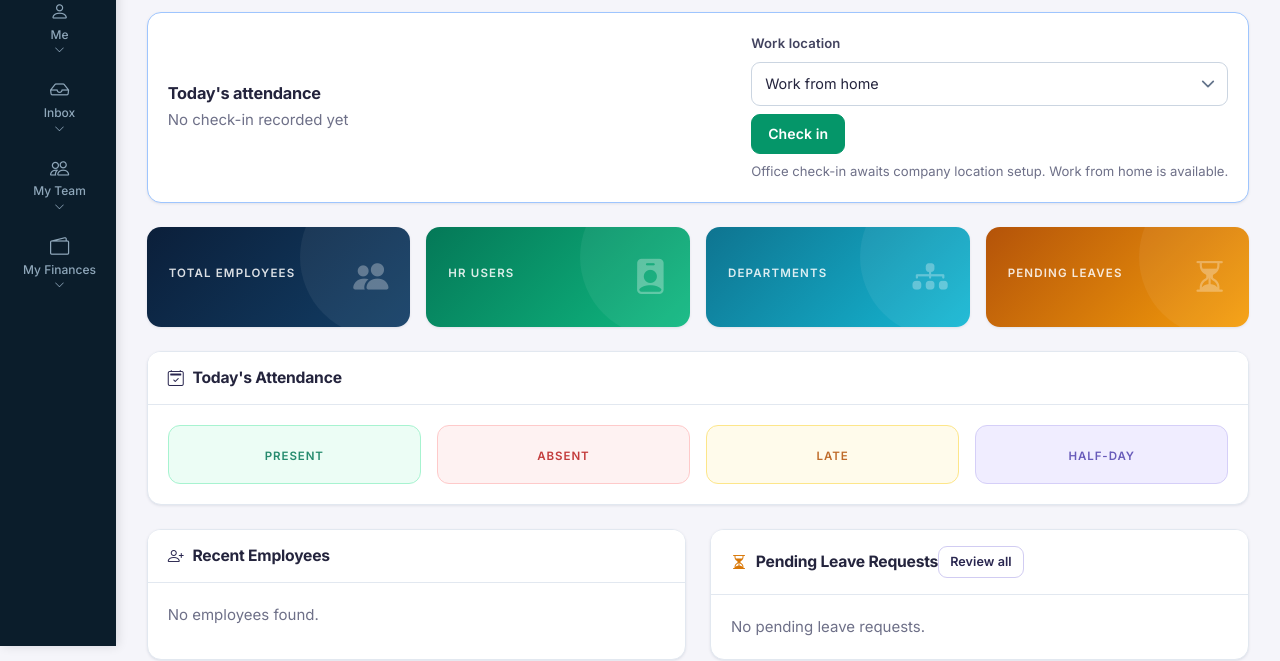
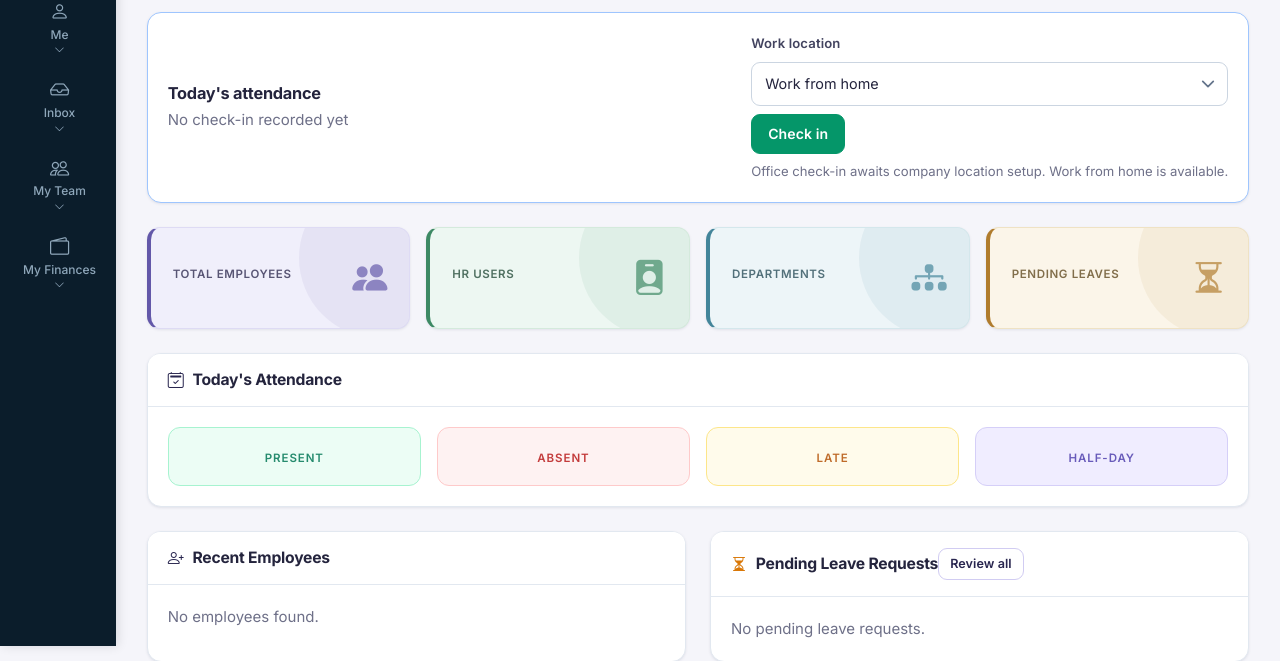
Before and after one commit to neethusanto/HRM_MANAGEMENT, a Django app: template Ems_app/templates/admin/admin_dashboard.html in a window 1280 px wide. Shown: the part 154-815 px from the top of the page. Run offline with Django 5.2, Linux system fonts and the light colour scheme; the template is opened without the code that fills it, so the values that code supplies are empty; the visitor is signed in with stand-in values (Sample User, id 1).

Commit message:
Polish login navigation and dashboard colors

```diff
--- a/static/css/theme.css
+++ b/static/css/theme.css
@@ -703,6 +703,62 @@ html, body {
 .leave-empty-state .leave-type-icon { margin: 0 auto 14px; }
 .leave-empty-state p { color: var(--text-muted); }
 
+/* Unified, restrained indigo palette for the shell, login and dashboards. */
+.app-sidebar { background: #14243a; }
+.sidebar-brand { background: #342f69; }
+.sidebar-link:hover,
+.sidebar-link:focus-visible,
+.sidebar-link.active { background: #203650; border-left-color: #a99cff; }
+.sidebar-subnav { background: #1b3048; border-color: rgba(255,255,255,.1); }
+.sidebar-sublink:hover,
+.sidebar-sublink:focus-visible,
+.sidebar-sublink.active { background: #29435f; }
+.app-topbar { background: linear-gradient(105deg, #443984 0%, #594ca5 58%, #6559b6 100%); }
+.topbar-avatar { background: #397fb7; }
+
+.login-hero-head { background: linear-gradient(125deg, #302b62 0%, #4d438e 55%, #6472b8 100%); }
+.auth-admin .auth-card-head { background: linear-gradient(125deg, #302b62, #514793); }
+.auth-hr .auth-card-head { background: linear-gradient(125deg, #315d70, #397f89); }
+.auth-employee .auth-card-head { background: linear-gradient(125deg, #38527e, #5275a7); }
+.role-card-admin .role-card-icon { background: linear-gradient(140deg, #4d438e, #7165bb); box-shadow: 0 8px 20px rgba(55,48,112,.2); }
+.role-card-hr .role-card-icon { background: linear-gradient(140deg, #397582, #58a0a0); box-shadow: 0 8px 20px rgba(48,112,120,.18); }
+.role-card-employee .role-card-icon { background: linear-gradient(140deg, #486b9a, #6f91bc); box-shadow: 0 8px 20px rgba(55,91,140,.2); }
+
+/* Dashboard KPI cards use soft, coordinated tints with clear readable values. */
+.app-main .row.g-3.mb-4 > [class*="col-"] > .card.text-white {
+    border: 1px solid var(--kpi-border) !important;
+    border-left: 4px solid var(--kpi-accent) !important;
+    border-radius: 13px;
+    background: var(--kpi-bg) !important;
+    color: var(--kpi-text) !important;
+    box-shadow: var(--shadow-sm);
+}
+.app-main .row.g-3.mb-4 > [class*="col-"] > .card.text-white::after { background: var(--kpi-glow); }
+.app-main .row.g-3.mb-4 > [class*="col-"] > .card.text-white .card-title {
+    color: var(--kpi-text); opacity: .78; letter-spacing: .055em;
+}
+.app-main .row.g-3.mb-4 > [class*="col-"] > .card.text-white h2 { color: var(--kpi-text); }
+.app-main .row.g-3.mb-4 > [class*="col-"] > .card.text-white > .card-body > i { color: var(--kpi-accent); opacity: .68; }
+.app-main .row.g-3.mb-4 > [class*="col-"] > .card.bg-primary { --kpi-bg:#f0effb; --kpi-border:#dedbf4; --kpi-accent:#6358a9; --kpi-text:#2e2a4f; --kpi-glow:rgba(99,88,169,.08); }
+.app-main .row.g-3.mb-4 > [class*="col-"] > .card.bg-success { --kpi-bg:#edf7f2; --kpi-border:#d4eadc; --kpi-accent:#3d8964; --kpi-text:#244b39; --kpi-glow:rgba(61,137,100,.08); }
+.app-main .row.g-3.mb-4 > [class*="col-"] > .card.bg-info { --kpi-bg:#edf5f8; --kpi-border:#d4e7ec; --kpi-accent:#43859a; --kpi-text:#274b57; --kpi-glow:rgba(67,133,154,.08); }
+.app-main .row.g-3.mb-4 > [class*="col-"] > .card.bg-warning { --kpi-bg:#fbf5e9; --kpi-border:#efe2c4; --kpi-accent:#b07c2d; --kpi-text:#60491f; --kpi-glow:rgba(176,124,45,.08); }
+.app-main .row.g-3.mb-4 > [class*="col-"] > .card.bg-danger { --kpi-bg:#fbefef; --kpi-border:#f0d8d8; --kpi-accent:#b85d62; --kpi-text:#653437; --kpi-glow:rgba(184,93,98,.08); }
+
+[data-theme="dark"] .app-main .row.g-3.mb-4 > [class*="col-"] > .card.text-white {
+    background: var(--kpi-dark-bg) !important;
+    border-color: var(--kpi-dark-border) !important;
+    border-left-color: var(--kpi-accent) !important;
+    color: var(--text) !important;
+}
+[data-theme="dark"] .app-main .row.g-3.mb-4 > [class*="col-"] > .card.text-white .card-title,
+[data-theme="dark"] .app-main .row.g-3.mb-4 > [class*="col-"] > .card.text-white h2 { color: var(--text) !important; }
+[data-theme="dark"] .app-main .row.g-3.mb-4 > [class*="col-"] > .card.bg-primary { --kpi-dark-bg:#242239; --kpi-dark-border:#393552; --kpi-accent:#a99cff; }
+[data-theme="dark"] .app-main .row.g-3.mb-4 > [class*="col-"] > .card.bg-success { --kpi-dark-bg:#1d2b27; --kpi-dark-border:#31463d; --kpi-accent:#7ac49a; }
+[data-theme="dark"] .app-main .row.g-3.mb-4 > [class*="col-"] > .card.bg-info { --kpi-dark-bg:#1d2a31; --kpi-dark-border:#30424a; --kpi-accent:#7bb4c2; }
+[data-theme="dark"] .app-main .row.g-3.mb-4 > [class*="col-"] > .card.bg-warning { --kpi-dark-bg:#30291e; --kpi-dark-border:#4b3e2a; --kpi-accent:#d5ad68; }
+[data-theme="dark"] .app-main .row.g-3.mb-4 > [class*="col-"] > .card.bg-danger { --kpi-dark-bg:#302224; --kpi-dark-border:#4a3032; --kpi-accent:#d88b8e; }
+
 @media (max-width: 767.98px) {
     .leave-summary-grid { grid-template-columns: 1fr; gap: 9px; }
     .leave-summary-card { min-height: 64px; }
--- a/templates/base.html
+++ b/templates/base.html
@@ -31,7 +31,7 @@
     {% load static %}
     <link rel="stylesheet" href="{% static 'css/style.css' %}">
     <link rel="stylesheet" href="{% static 'css/dashboard.css' %}">
-    <link rel="stylesheet" href="{% static 'css/theme.css' %}?v=20261117-9">
+    <link rel="stylesheet" href="{% static 'css/theme.css' %}?v=20261117-10">
     {% block extra_css %}{% endblock %}
 </head>
 <body class="role-{% if user.is_authenticated %}{{ user.profile.role }}{% else %}guest{% endif %}">
```
